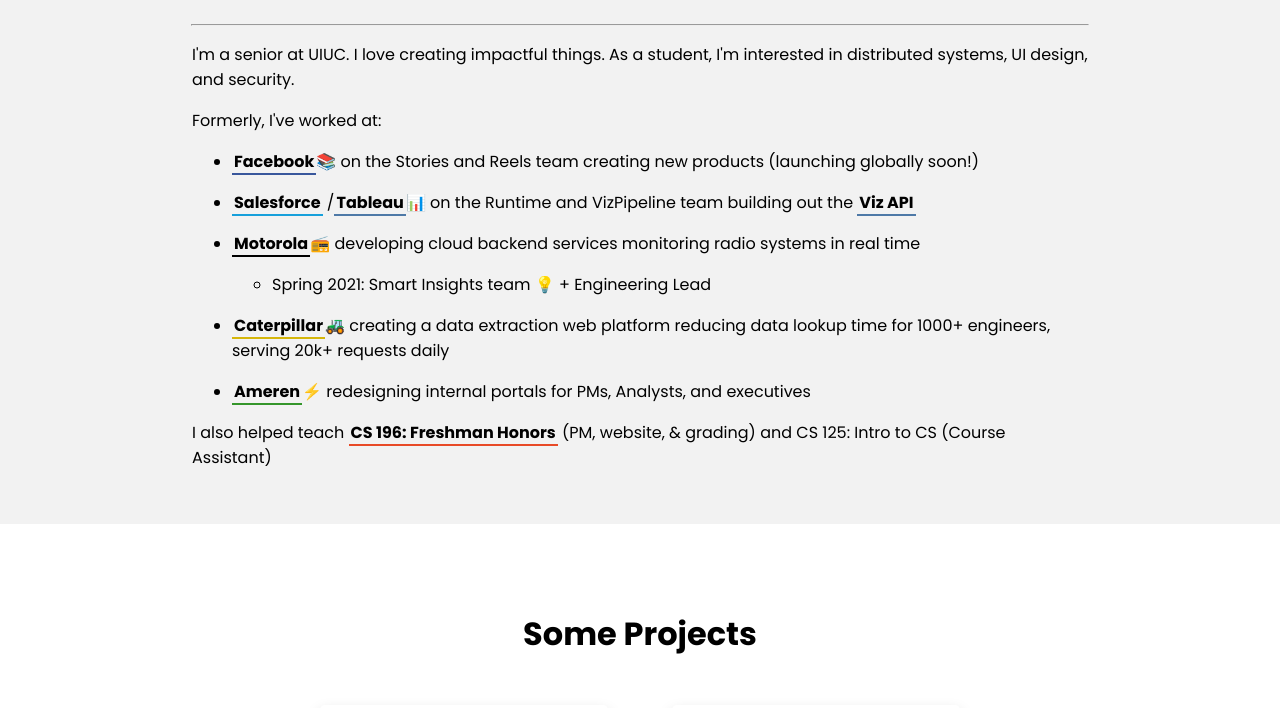
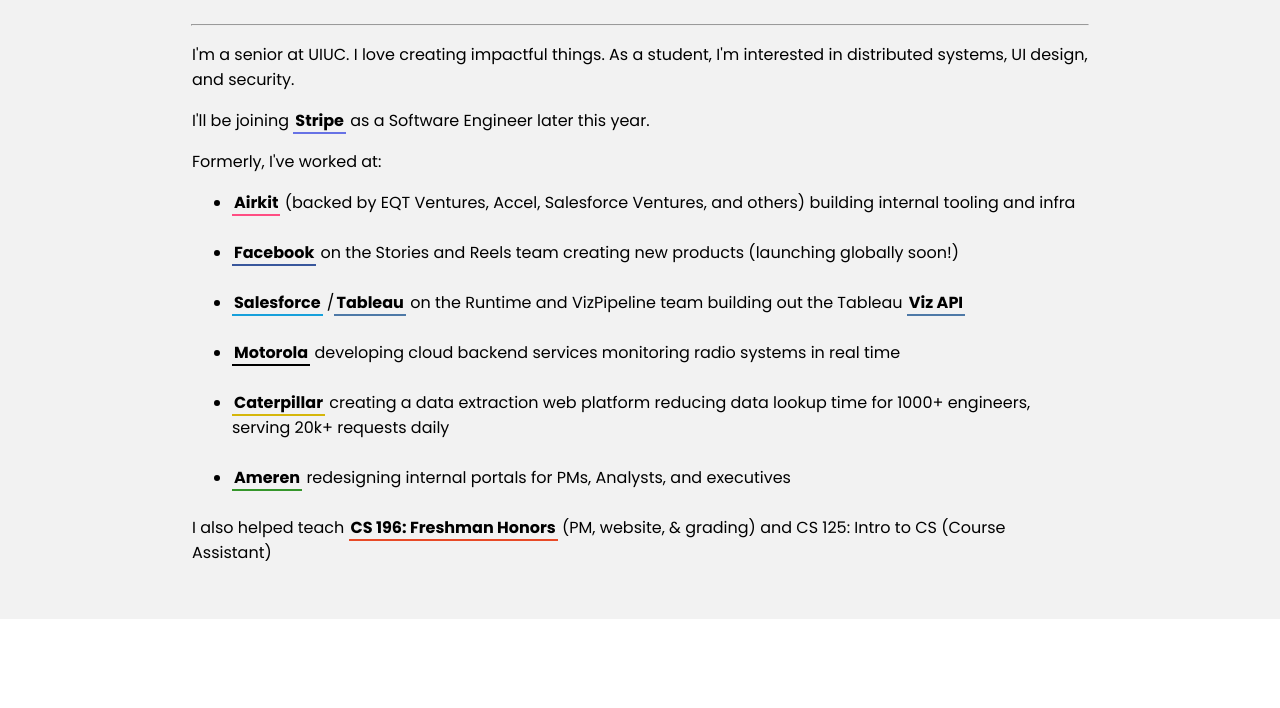
Before and after one commit to lialb/lialb.github.io, a React (Create React App) app in the folder sushi/: page / in a window 1280 px wide. Shown: the part 1108-1816 px from the top of the page. Built offline with nearby package versions, Linux system fonts and the light colour scheme.

Commit message:
Update website bio 2022

```diff
--- a/sushi/src/components/pages/About.tsx
+++ b/sushi/src/components/pages/About.tsx
@@ -41,14 +41,30 @@
           I'm a senior at UIUC. I love creating impactful things. As a student,
           I'm interested in distributed systems, UI design, and security.
         </p>
+        <p>
+          I'll be joining{" "}
+          <Link href="https://stripe.com" cssID="stripe">
+            Stripe
+          </Link>{" "}
+          as a Software Engineer later this year.
+        </p>
         <p>Formerly, I've worked at:</p>
         <ul>
           <li>
             <p>
+              <Link href="https://airkit.com" cssID="airkit">
+                Airkit
+              </Link>{" "}
+              (backed by EQT Ventures, Accel, Salesforce Ventures, and others)
+              building internal tooling and infra
+            </p>
+          </li>
+          <li>
+            <p>
               <Link href="https://meta.com" cssID="facebook">
                 Facebook
-              </Link>
-              📚 on the Stories and Reels team creating new products (launching
+              </Link>{" "}
+              on the Stories and Reels team creating new products (launching
               globally soon!)
             </p>
           </li>
@@ -60,8 +76,8 @@
               /
               <Link href="https://tableau.com" cssID="tableau">
                 Tableau
-              </Link>
-              📊 on the Runtime and VizPipeline team building out the{" "}
+              </Link>{" "}
+              on the Runtime and VizPipeline team building out the Tableau{" "}
               <Link
                 href="https://tableau.github.io/extensions-api/docs/trex_tableau_viz.html"
                 cssID="tableau"
@@ -74,29 +90,26 @@
             <p>
               <Link href="https://motorolasolutions.com" cssID="motorola">
                 Motorola
-              </Link>
-              📻 developing cloud backend services monitoring radio systems in
-              real time
+              </Link>{" "}
+              developing cloud backend services monitoring radio systems in real
+              time
             </p>
-            <ul>
-              <li>Spring 2021: Smart Insights team 💡 + Engineering Lead</li>
-            </ul>
           </li>
           <li>
             <p>
               <Link href="https://caterpillar.com" cssID="caterpillar">
                 Caterpillar
-              </Link>
-              🚜 creating a data extraction web platform reducing data lookup
-              time for 1000+ engineers, serving 20k+ requests daily
+              </Link>{" "}
+              creating a data extraction web platform reducing data lookup time
+              for 1000+ engineers, serving 20k+ requests daily
             </p>
           </li>
           <li>
             <p>
               <Link href="https://ameren.com" cssID="ameren">
                 Ameren
-              </Link>
-              ⚡ redesigning internal portals for PMs, Analysts, and executives
+              </Link>{" "}
+              redesigning internal portals for PMs, Analysts, and executives
             </p>
           </li>
         </ul>
--- a/sushi/src/components/shared/Footer.tsx
+++ b/sushi/src/components/shared/Footer.tsx
@@ -51,7 +51,7 @@
           />
         </a>
       </div>
-      <p className="credit">Made by Albert ✨ 2020 - 2021</p>
+      <p className="credit">Made by Albert ✨ 2020 - 2022</p>
     </div>
   );
 }
--- a/sushi/src/index.css
+++ b/sushi/src/index.css
@@ -23,6 +23,10 @@
   --uiuc-orange-secondary: rgba(232, 74, 39, 0.15);
 
   /* Company colors */
+  --stripe: #6772e5;
+  --stripe-highlight: rgba(103, 114, 229, 0.15);
+  --airkit: rgb(255, 78, 131);
+  --airkit-highlight: rgb(255, 78, 131, 0.15);
   --facebook: #39579c;
   --facebook-highlight: rgba(57, 87, 156, 0.15);
   --salesforce: #17a0db;
@@ -37,13 +41,12 @@
   --ameren-highlight: rgba(53, 150, 43, 0.15);
 
   /* Pastels */
-  --pastel-primary: #DEFCF9;
+  --pastel-primary: #defcf9;
   --pastel-primary-highlight: rgba(222, 252, 249, 0.15);
-  --pastel-secondary: #CADEFC;
+  --pastel-secondary: #cadefc;
   --pastel-secondary-highlight: rgba(202, 222, 252, 0.15);
-  --pastel-tertiary: #C3BEF0;
+  --pastel-tertiary: #c3bef0;
   --pastel-teritary-highlight: rgba(195, 190, 240, 0.15);
-  --pastel-quaternary: #CCA8E9;
+  --pastel-quaternary: #cca8e9;
   --pastel-quaternary-highlight: rgba(204, 168, 233, 0.15);
-
 }
--- a/sushi/src/styles/Main.css
+++ b/sushi/src/styles/Main.css
@@ -1,6 +1,10 @@
 a {
   text-decoration: none;
   color: black;
+}
+
+li {
+  margin-bottom: 25px;
 }
 
 .title-root {
@@ -145,6 +149,28 @@
   color: var(--pastel-quaternary);
 }
 
+#stripe {
+  border-bottom: 2px solid var(--stripe);
+}
+
+#stripe:hover {
+  background-color: var(--stripe-highlight);
+  border-bottom: none;
+  border-radius: 4px;
+  color: var(--stripe);
+}
+
+#airkit {
+  border-bottom: 2px solid var(--airkit);
+}
+
+#airkit:hover {
+  background-color: var(--airkit-highlight);
+  border-bottom: none;
+  border-radius: 4px;
+  color: var(--airkit);
+}
+
 #facebook {
   border-bottom: 2px solid var(--facebook);
 }
```
